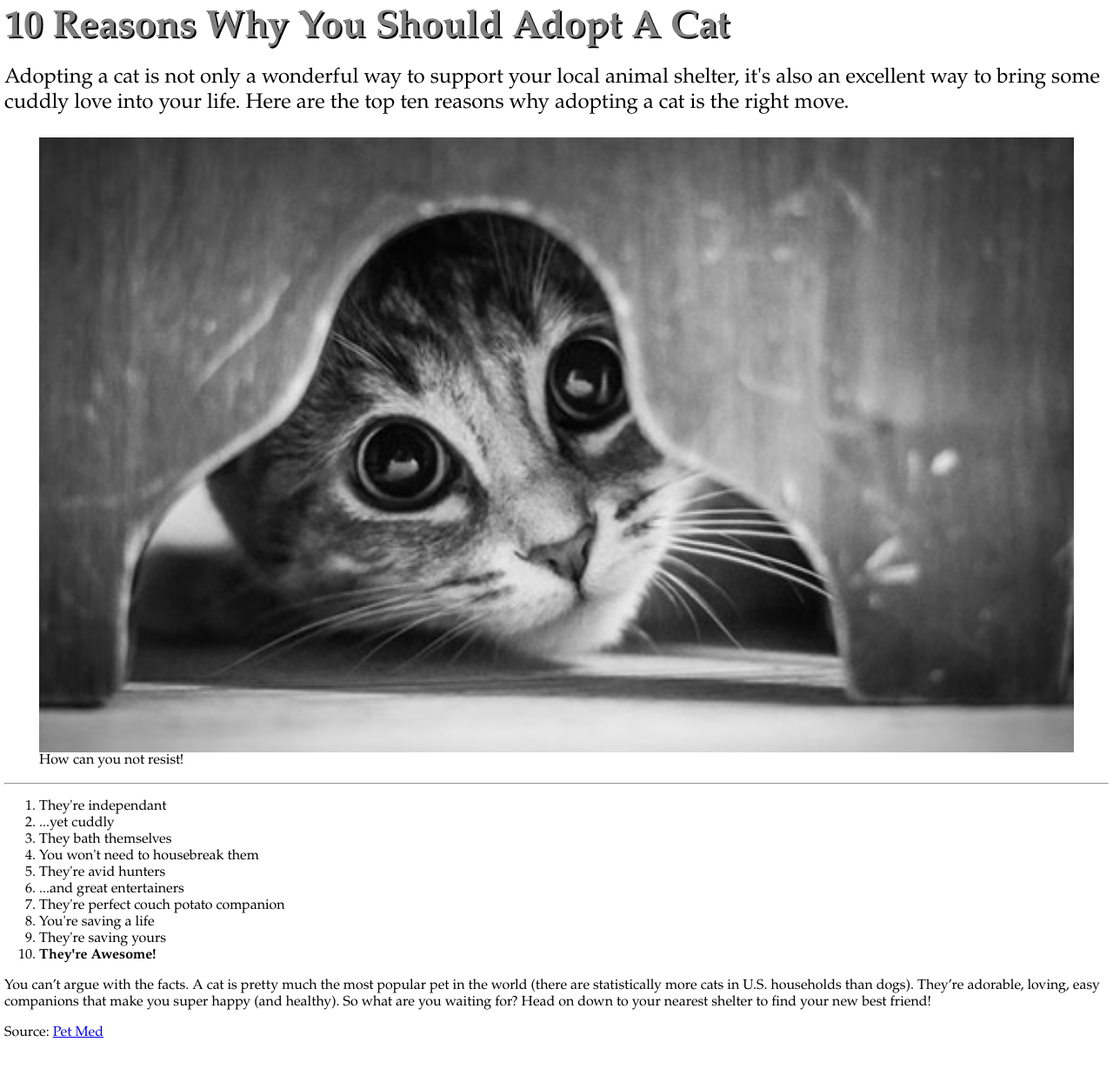
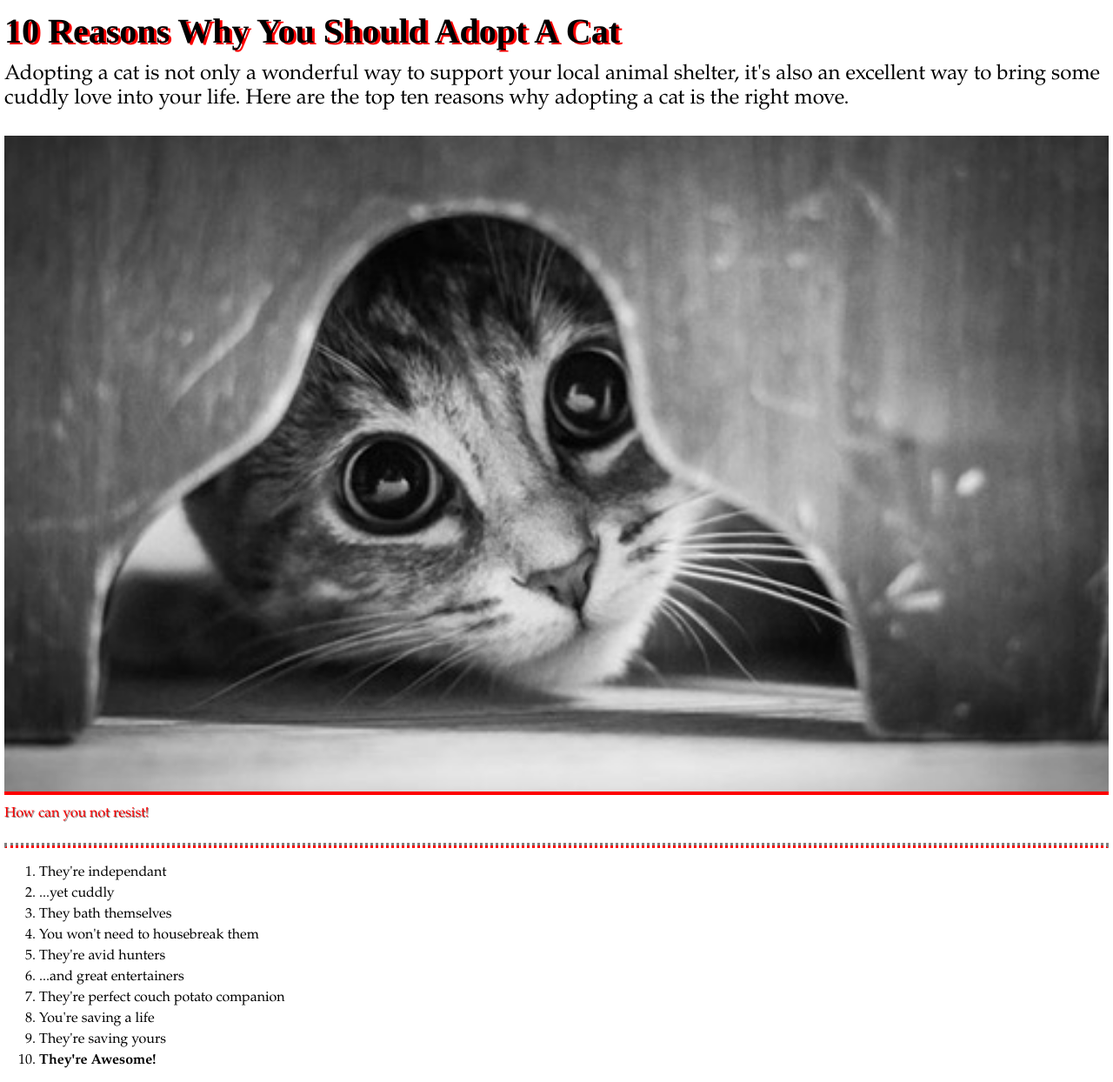
Before and after one commit to mystine/activity-boxmodel, a plain HTML site: page index.html in a window 1280 px wide. Shown: the part 990-2234 px from the top of the page at 87% size. Before the commit the page ends 2192 px from the top, so only its background shows below. Drawn offline with Linux system fonts and the light colour scheme.

Commit message:
Finished most CSS

```diff
--- a/css/general.css
+++ b/css/general.css
@@ -49,19 +49,68 @@ artcile {
     margin: 0;
     padding: 0 5%;
     overflow: hidden;
-    color: blue;
 }
 
 h1 {
     margin: 1rem 0;
-    font-size: 2.75rem;
+    font-size: 2.5rem;
+    font-family: Copperplate, Times, Fantasy;
     line-height: 2.5rem;
-    color: grey;
-    text-shadow: black 2px 2px;
+    color: black;
+    text-shadow: red 3px 2px;
 }
 
 h1 + p {
     font-size: 1.5rem;
     margin-bottom: 0 0 1.5rem;
-    line-height: rem;
+    line-height: 1.75rem;
+    color: black;
 }
+
+p {
+    line-height: 1.75rem;
+    margin: 0 0 1.75rem;
+}
+
+img {
+    border-bottom: 4px solid #F00;
+}
+
+figure {
+    margin: 0 auto 1.5rem;
+    width: 100%;
+}
+
+figcaption {
+    font-size: 1rem;
+    margin: .75rem 0;
+    color: red;
+    text-shadow: grey 1px 1px;
+}
+
+hr {
+    border: dotted;
+    color: grey;
+    border-bottom-color: red;
+}
+
+ol,
+li {
+    font-size: 1rem;
+    line-height: 1.5rem;
+}
+
+footer {
+    background-color: red;
+    overflow: hidden;
+}
+
+footer p {
+    color: white;
+    margin: .5rem 5% 4rem;
+    font-size: 1rem;
+}
+
+footer a {
+    color: white;
+}
```
